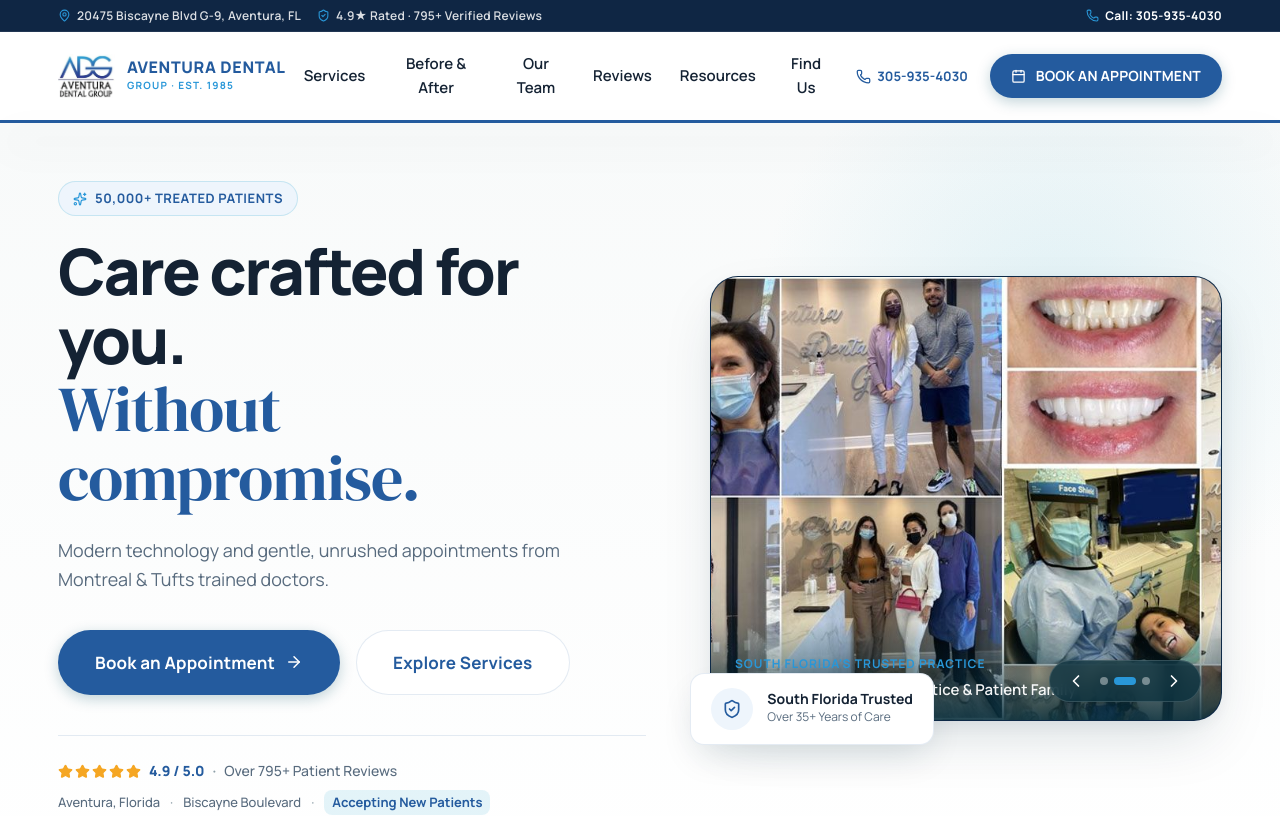
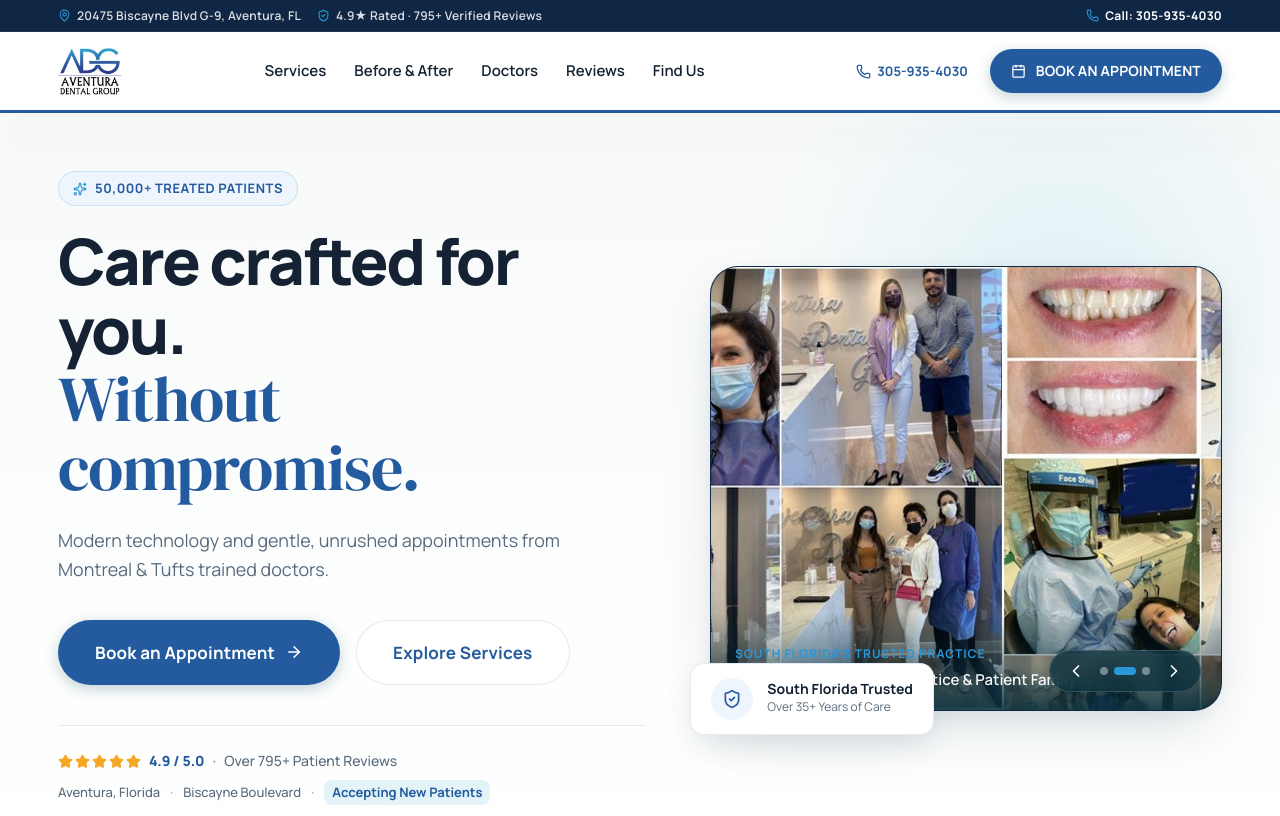
Before and after one commit to uiuxbyahsan/adventuradental, a React (Vite) app: page / in a window 1280 px wide. Shown: the top 816 px of the page. Built offline with nearby package versions, Linux system fonts and the light colour scheme.

Commit message:
Fix multi-logo display and streamline navigation for optimal UX

```diff
--- a/src/components/Header.css
+++ b/src/components/Header.css
@@ -27,6 +27,23 @@
   display: inline-flex;
   align-items: center;
   gap: 6px;
+}
+
+.top-reviews-btn {
+  background: none;
+  border: none;
+  padding: 0;
+  cursor: pointer;
+  color: rgba(255, 255, 255, 0.85);
+  font: inherit;
+  font-size: 0.75rem;
+  font-weight: 600;
+  letter-spacing: 0.02em;
+  transition: color var(--transition-fast);
+}
+
+.top-reviews-btn:hover {
+  color: var(--color-accent);
 }
 
 .top-icon {
@@ -74,57 +91,39 @@
   gap: 16px;
 }
 
-/* Brand Logo */
+/* Brand Logo — Clean Single Mark */
 .brand-logo {
   display: flex;
   align-items: center;
-  gap: 12px;
   flex-shrink: 0;
+  text-decoration: none;
 }
 
 .logo-img {
-  height: 44px;
+  height: 50px;
   width: auto;
+  max-width: 170px;
   object-fit: contain;
-  transition: transform var(--transition-fast);
+  display: block;
+  transition: transform var(--transition-fast), height var(--transition-fast);
 }
 
 .site-header.is-scrolled .logo-img {
-  height: 38px;
+  height: 42px;
 }
 
-.brand-text {
-  display: none;
-  flex-direction: column;
-}
-
-@media (min-width: 580px) {
-  .brand-text {
-    display: flex;
+@media (max-width: 580px) {
+  .logo-img {
+    height: 42px;
   }
 }
 
-.brand-title {
-  font-size: 1rem;
-  font-weight: 800;
-  letter-spacing: 0.04em;
-  color: var(--color-primary);
-  line-height: 1.1;
-}
-
-.brand-subtitle {
-  font-size: 0.625rem;
-  font-weight: 700;
-  letter-spacing: 0.12em;
-  color: var(--color-accent);
-}
-
-/* Desktop Navigation */
+/* Desktop Navigation — Streamlined UX */
 .desktop-nav {
   display: none;
 }
 
-@media (min-width: 1140px) {
+@media (min-width: 1024px) {
   .desktop-nav {
     display: block;
   }
@@ -253,7 +252,7 @@
   color: var(--color-accent);
 }
 
-@media (min-width: 1140px) {
+@media (min-width: 1024px) {
   .mobile-toggle {
     display: none;
   }
--- a/src/components/Header.jsx
+++ b/src/components/Header.jsx
@@ -69,10 +69,14 @@
               <MapPin size={13} className="top-icon" />
               <span>20475 Biscayne Blvd G-9, Aventura, FL</span>
             </span>
-            <span className="top-bar-item desktop-only">
+            <button
+              type="button"
+              className="top-bar-item desktop-only top-reviews-btn"
+              onClick={() => handleNavClick('reviews')}
+            >
               <ShieldCheck size={13} className="top-icon" />
               <span>4.9★ Rated · 795+ Verified Reviews</span>
-            </span>
+            </button>
           </div>
           <div className="top-bar-right">
             <a href={`tel:${PRACTICE_INFO.phoneRaw}`} className="top-phone-link">
@@ -86,22 +90,18 @@
       {/* Main Sticky Navigation */}
       <header className={`site-header ${scrolled ? 'is-scrolled' : ''}`}>
         <div className="container header-container">
-          {/* Logo on Left */}
-          <a href="#" className="brand-logo" onClick={(e) => { e.preventDefault(); window.scrollTo({ top: 0, behavior: 'smooth' }); }}>
+          {/* Single Official Logo */}
+          <a href="#" className="brand-logo" onClick={(e) => { e.preventDefault(); window.scrollTo({ top: 0, behavior: 'smooth' }); }} aria-label="Aventura Dental Group Home">
             <img
               src="/assets/logo.webp"
-              alt="Aventura Dental Group Logo"
+              alt="Aventura Dental Group"
               className="logo-img"
               width="155"
               height="58"
             />
-            <div className="brand-text">
-              <span className="brand-title">AVENTURA DENTAL</span>
-              <span className="brand-subtitle">GROUP · EST. 1985</span>
-            </div>
           </a>
 
-          {/* Desktop Navigation Links */}
+          {/* Desktop Navigation Links — Streamlined UX */}
           <nav className="desktop-nav" aria-label="Main Navigation">
             <ul className="nav-list">
               <li>
@@ -116,17 +116,12 @@
               </li>
               <li>
                 <button type="button" className="nav-link" onClick={() => handleNavClick('team')}>
-                  Our Team
+                  Doctors
                 </button>
               </li>
               <li>
                 <button type="button" className="nav-link" onClick={() => handleNavClick('reviews')}>
                   Reviews
-                </button>
-              </li>
-              <li>
-                <button type="button" className="nav-link" onClick={() => handleNavClick('resources')}>
-                  Resources
                 </button>
               </li>
               <li>
@@ -177,19 +172,15 @@
                 <ArrowRight size={16} />
               </button>
               <button type="button" className="mobile-nav-link" onClick={() => handleNavClick('before-after-gallery')}>
-                <span>Before & After Transformation Gallery</span>
+                <span>Before & After Gallery</span>
                 <ArrowRight size={16} />
               </button>
               <button type="button" className="mobile-nav-link" onClick={() => handleNavClick('team')}>
-                <span>Our Doctors & Team</span>
+                <span>Meet Our Doctors</span>
                 <ArrowRight size={16} />
               </button>
               <button type="button" className="mobile-nav-link" onClick={() => handleNavClick('reviews')}>
                 <span>Patient Reviews</span>
-                <ArrowRight size={16} />
-              </button>
-              <button type="button" className="mobile-nav-link" onClick={() => handleNavClick('resources')}>
-                <span>Patient Resources & Financing</span>
                 <ArrowRight size={16} />
               </button>
               <button type="button" className="mobile-nav-link" onClick={() => handleNavClick('office')}>
```
